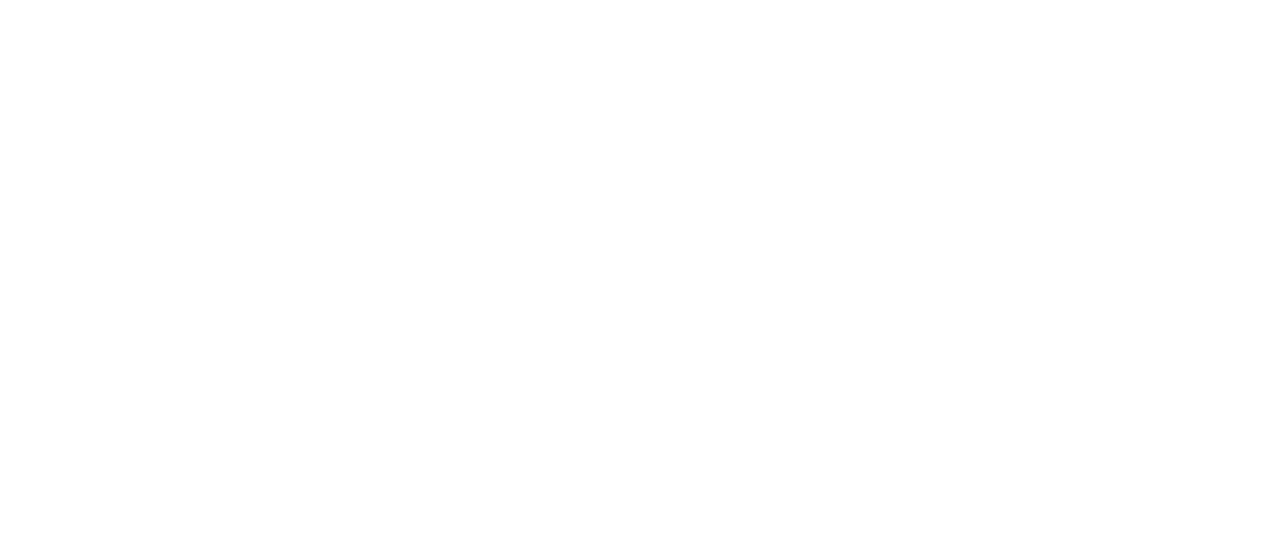
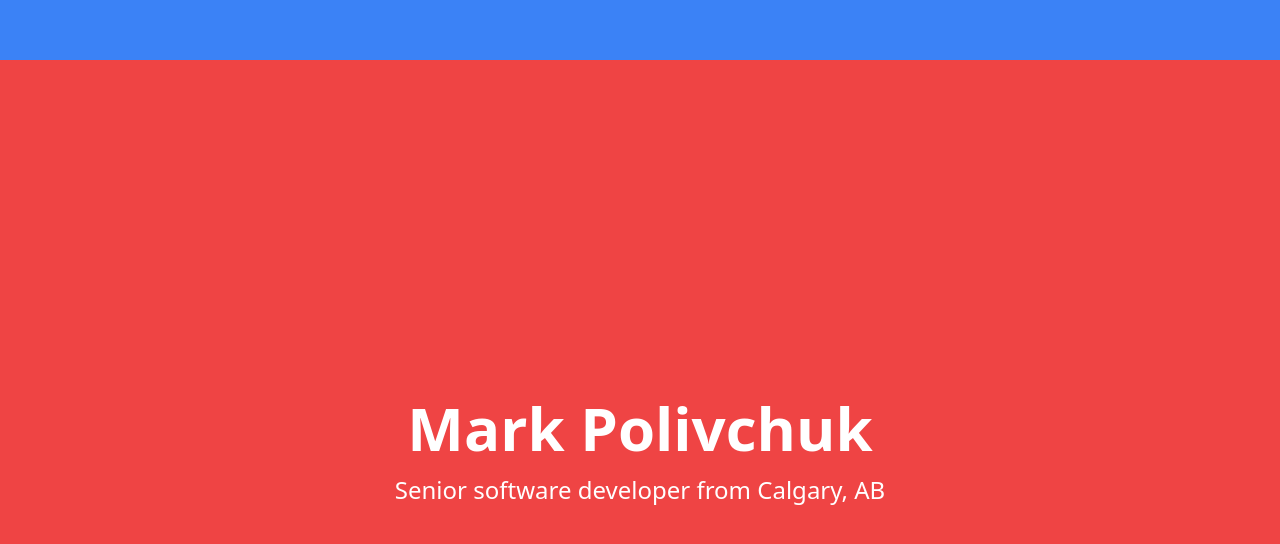
Before and after one commit to MarkPolivchuk/mark.polivch.uk, a Next.js app: page / in a window 1280 px wide. Shown: the part 1540-2084 px from the top of the page. Before the commit the page ends 800 px from the top, so only its background shows below. Built offline with nearby package versions, Linux system fonts and the light colour scheme.

Commit message:
prettier

```diff
--- /dev/null
+++ b/components/Heading.tsx
@@ -0,0 +1,5 @@
+import {PropsWithChildren} from 'react';
+
+export const Heading = ({children}: PropsWithChildren) => {
+  return <h1 className="text-white text-6xl font-bold">{children}</h1>;
+};
--- /dev/null
+++ b/components/index.ts
@@ -0,0 +1 @@
+export * from './Heading';
--- a/contexts/index.ts
+++ /dev/null
@@ -1 +0,0 @@
-export * from "./Theme";
--- a/pages/_app.tsx
+++ b/pages/_app.tsx
@@ -1,7 +1,7 @@
-import "../styles/globals.css";
-import type { AppProps } from "next/app";
+import '../styles/globals.css';
+import type {AppProps} from 'next/app';
 
-function Application({ Component, pageProps }: AppProps) {
+function Application({Component, pageProps}: AppProps) {
   return <Component {...pageProps} />;
 }
 
--- a/pages/index.tsx
+++ b/pages/index.tsx
@@ -1,5 +1,6 @@
-import type { NextPage } from "next";
-import Head from "next/head";
+import type {NextPage} from 'next';
+import Head from 'next/head';
+import {Heading} from '@components';
 
 const Home: NextPage = () => {
   return (
@@ -13,12 +14,27 @@
         <link rel="icon" href="/favicon.ico" />
       </Head>
 
-      <main className="text-center bg-black min-h-screen flex flex-1 flex-col justify-center items-center p-4">
-        <h1 className="text-white text-6xl font-bold">Mark Polivchuk</h1>
+      <main>
+        <section className="text-center bg-black min-h-screen flex flex-1 flex-col justify-center items-center p-4">
+          <Heading>Mark Polivchuk</Heading>
+          <p className="text-white text-2xl my-4">
+            Senior software developer from Calgary, AB
+          </p>
+        </section>
+        <section className="text-center bg-blue-500 min-h-screen flex flex-1 flex-col justify-center items-center p-4">
+          <Heading>Mark Polivchuk</Heading>
 
-        <p className="text-white text-2xl my-4">
-          Senior software developer from Calgary, AB
-        </p>
+          <p className="text-white text-2xl my-4">
+            Senior software developer from Calgary, AB
+          </p>
+        </section>
+        <section className="text-center bg-red-500 min-h-screen flex flex-1 flex-col justify-center items-center p-4">
+          <Heading>Mark Polivchuk</Heading>
+
+          <p className="text-white text-2xl my-4">
+            Senior software developer from Calgary, AB
+          </p>
+        </section>
       </main>
     </div>
   );
```
Also changed, not shown: contexts/Theme.tsx (deleted, +0 -30 lines), package.json (+6 -1 lines), pages/api/hello.ts (+5 -5 lines), tsconfig.json (+7 -1 lines), .eslintrc.js (added), .eslintrc.json (deleted), .prettierrc.js (added), 1 other file (tests, documents, lock files or other folders).
